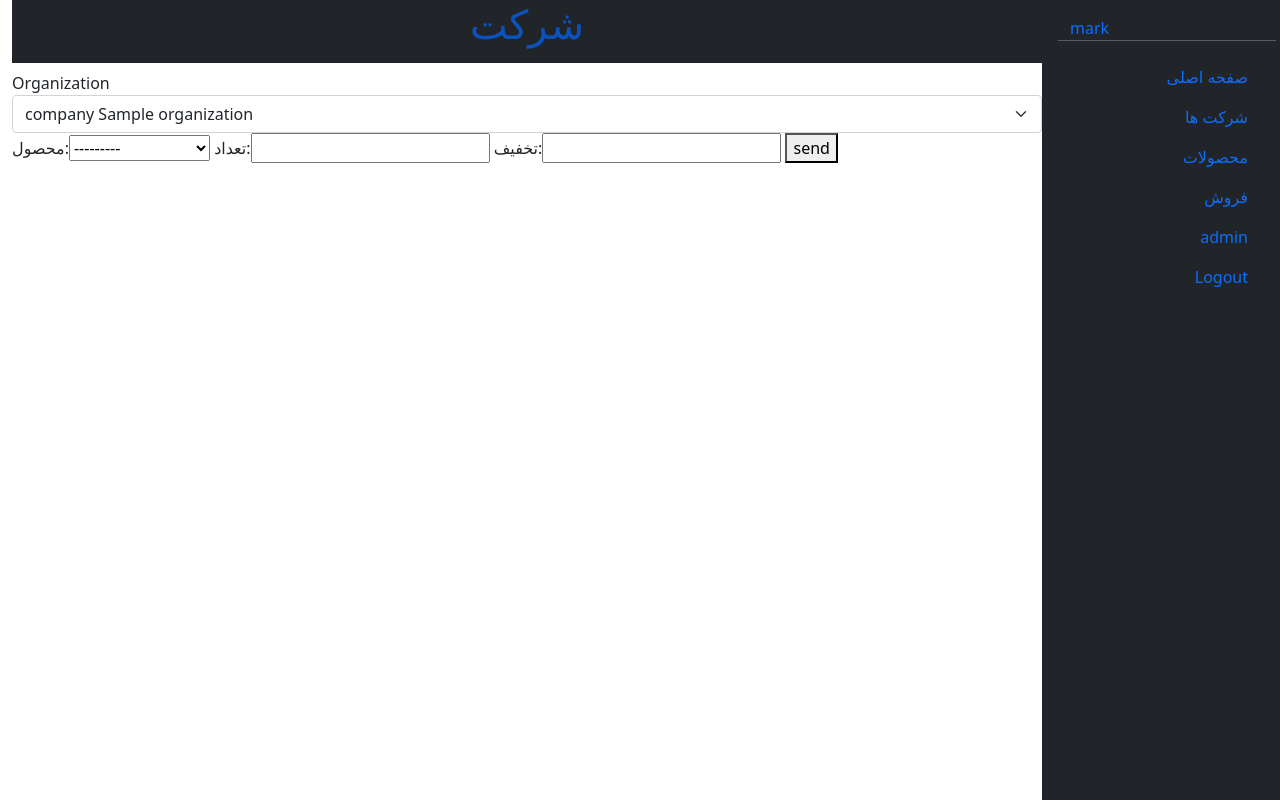
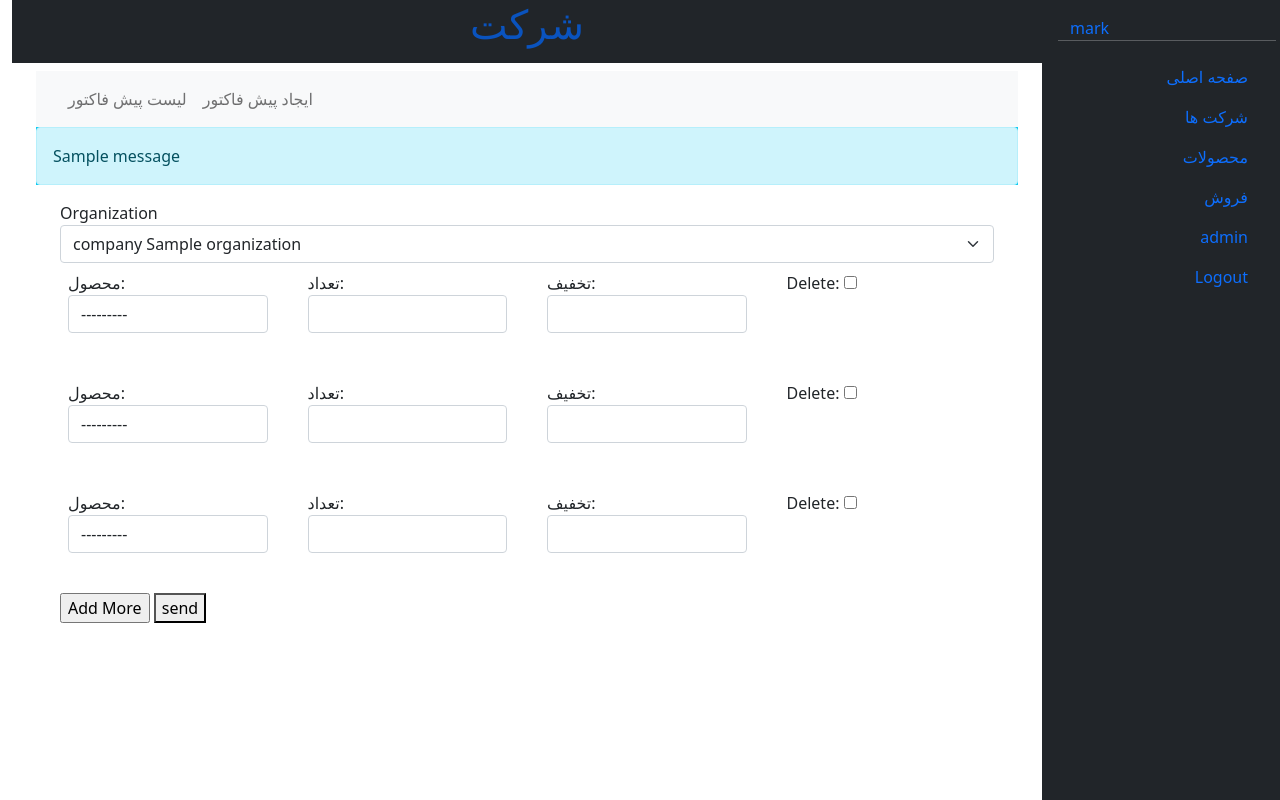
Before and after one commit to sadeghniromand/Sales-Management-, a Django app: page /sale/create/ in a window 1280 px wide. Run offline with Django 3.2, Linux system fonts and the light colour scheme; a user stored in the database is signed in; tables that the repository leaves empty hold one stand-in row (values such as "Sample post"); one stand-in notice (Sample message) is shown; some libraries are stand-ins or nearby versions.

Commit message:
some change for sale

```diff
--- a/crm/crm/settings.py
+++ b/crm/crm/settings.py
@@ -135,7 +135,6 @@
 EMAIL_HOST = config("EMAIL_HOST")
 EMAIL_PORT = config("EMAIL_PORT")
 EMAIL_USE_TLS = config("EMAIL_USE_TLS")
-# EMAIL_USE_TLS = True
 DEFAULT_FORM_EMAIL = config("DEFAULT_FORM_EMAIL")
 SERVER_EMAIL = config("SERVER_EMAIL")
 EMAIL_HOST_USER = config("EMAIL_HOST_USER")
--- a/crm/sale/apiviews.py
+++ /dev/null
@@ -1 +0,0 @@
-from rest_framework.generics import ListCreateAPIView
--- a/crm/sale/templates/bases/sale_base.html
+++ b/crm/sale/templates/bases/sale_base.html
@@ -19,6 +19,16 @@
               {% endif %}
           </div>
         </nav>
+    <div class="bg-info">
+                    {% if messages %}
+                {% for message in messages %}
+                    <div class="alert alert-info alert-dismissible">
+                        {{ message }}
+{#                        <button type="button" data-dismiss="alert" class="close">&times;</button>#}
+                    </div>
+                {% endfor %}
+            {% endif %}
+    </div>
     {% block inbody %}
     {% endblock %}
     </div>
--- a/crm/sale/templates/sale/quote_create.html
+++ b/crm/sale/templates/sale/quote_create.html
@@ -1,5 +1,10 @@
-{% extends 'bases/base.html' %}
-{% block body %}
+{% extends 'bases/sale_base.html' %}
+{% load widget_tweaks %}
+{% block title %}
+    ایجاد پیش فاکتور
+{% endblock %}
+{% block inbody %}
+    <div class="container">
     <form method="post">
         {% csrf_token %}
         <label for="organization">Organization</label>
@@ -11,17 +16,66 @@
                 {% endfor %}
             </optgroup>
         </select>
-{#        {{ quote }}#}
-    {{ formset.management_form }}
-    {% for form in formset %}
-{#        {{ formset.as_ul }}#}
-    {% endfor %}
-    {{ form }}
+{{ formset.management_form }}
+{% for form in formset.forms %}
+    <div class='table'>
+    <table class='no_error'>
+        <div class="row">
+        <div class="col-3 mb-3">
+        <div class="form-group">
+            {{ form.product.label_tag }}
+            {{ form.product|add_class:"form-control" }}
+             </div>
+            </div>
+        <div class="col-3 mb-3">
+        <div class="form-group">
+            {{ form.qty.label_tag }}
+            {{ form.qty|add_class:"form-control" }}
+             </div>
+        </div>
+            <div class="col-3 mb-3">
+        <div class="form-group">
+            {{ form.discount.label_tag }}
+            {{ form.discount|add_class:"form-control" }}
+             </div>
+            </div>
+                       <div class="col-3 mb-3">
+        <div class="form-group">
+            {{ form.DELETE.label_tag }}
+            {{ form.DELETE }}
+             </div>
+            </div>
+            </div>
+{#        {{ form.as_p }}#}
+
+    </table>
+    </div>
+{% endfor %}
+<input type="button" value="Add More" id="add_more">
         <button type="submit">send</button>
     </form>
-
+</div>
 {% endblock %}
 {% block js %}
     <script>
+    $('#add_more').click(function() {
+        cloneMore('div.table:last', 'quoteitem_set');
+    });
+    function cloneMore(selector, type) {
+    var newElement = $(selector).clone(true);
+    var total = $('#id_' + type + '-TOTAL_FORMS').val();
+    newElement.find(':input').each(function() {
+        var name = $(this).attr('name').replace('-' + (total-1) + '-','-' + total + '-');
+        var id = 'id_' + name;
+        $(this).attr({'name': name, 'id': id}).val('').removeAttr('checked');
+    });
+    newElement.find('label').each(function() {
+        var newFor = $(this).attr('for').replace('-' + (total-1) + '-','-' + total + '-');
+        $(this).attr('for', newFor);
+    });
+    total++;
+    $('#id_' + type + '-TOTAL_FORMS').val(total);
+    $(selector).after(newElement);
+}
     </script>
 {% endblock %}
--- a/crm/sale/views.py
+++ b/crm/sale/views.py
@@ -8,7 +8,7 @@
 from django.shortcuts import render, redirect
 from django.urls import reverse_lazy
 from django.views.decorators.http import require_http_methods
-from django.views.generic import ListView, DetailView
+from django.views.generic import ListView, DetailView, UpdateView
 from organization import models as org_model
 from . import models, forms
 from crm import settings
@@ -22,9 +22,9 @@
 
 
 def quote_create(request):
+    """ create quote with quote item"""
     list_organization = org_model.Organization.objects.filter(user=request.user)
-    QuoteFormSet = inlineformset_factory(models.Quote, models.QuoteItem, fields=('product', 'qty', 'discount'),
-                                         max_num=1)
+    QuoteFormSet = inlineformset_factory(models.Quote, models.QuoteItem, fields=('product', 'qty', 'discount'), )
     formset = QuoteFormSet()
 
     form_instance = forms.QuoteItemForm()
@@ -33,30 +33,13 @@
         organization = org_model.Organization.objects.get(pk=request.POST['organization'])
         create_quote_instance = models.Quote.objects.create(user=request.user, organization=organization)
         formset = QuoteFormSet(data=request.POST)
-        # for form in formset:
-            # models.QuoteItem.objects.create(
-            #     quote=create_quote_instance,
-            #     product=form.cleaned_data['product'],
-            #     qty=form.cleaned_data['qty'],
-            #     discount=form.cleaned_data['discount'],
-            #     price=form.cleaned_data['product'].price
-            # )
-            # a = 2
-            # price = form.instance.product
-            # form.instance.quote = create_quote_instance
-            # form.instance.price = price.price
-            # form.save()
-
-        quote_item_instance = forms.QuoteItemForm(data=request.POST)
-        organization = org_model.Organization.objects.get(pk=request.POST.get('organization'))
-        quote_instance = models.Quote.objects.create(user=request.user, organization=organization)
-        models.QuoteItem.objects.create(
-            quote=quote_instance,
-            product=quote_item_instance.cleaned_data["product"],
-            qty=quote_item_instance.cleaned_data['qty'],
-            discount=quote_item_instance.cleaned_data['discount'],
-            price=quote_item_instance.cleaned_data["product"].price
-        )
+        if formset.is_valid():
+            for form in formset:
+                if form.has_changed():
+                    form.save(commit=False)
+                    form.instance.quote = create_quote_instance
+                    form.instance.price = form.instance.product.price
+                    form.save()
         return redirect('sale:create-quote')
 
     return render(request, template_name='sale/quote_create.html',
@@ -64,8 +47,10 @@
 
 
 class QuoteListView(LoginRequiredMixin, ListView):
+    """ list quote """
     model = models.Quote
     context_object_name = 'object'
+    paginate_by = 10
 
     def get_queryset(self):
         qs = super().get_queryset()
@@ -79,7 +64,12 @@
     model = models.Quote
 
 
+class QuoteUpdateView(LoginRequiredMixin, UpdateView):
+    model = models.Quote
+
+
 class PrintQuoteDetailView(LoginRequiredMixin, DetailView):
+    """ create pdf of quote"""
     model = models.Quote
 
     def get(self, request, *args, **kwargs):
@@ -90,32 +80,25 @@
         return response
 
 
-def send_email(body, sender, email):
-    """
-    task for send email
-    """
-    try:
-        send_mail(_('فاکتور سفارش شما'), body, settings.EMAIL_HOST_USER, [email], fail_silently=False)
-        models.EmailHistory.objects.create(creator=get_user_model().objects.get(username=sender), email=email,
-                                           success=True)
-        return 'Email send successfully.'
-    except:
-        models.EmailHistory.objects.create(creator=get_user_model().objects.get(username=sender), email=email,
-                                           success=False)
-        return 'Email send failed.'
-
-
 @require_http_methods(["GET"])
 @login_required
 def send_email_view(request, pk):
+    """ send quote email """
     quote = models.Quote.objects.get(pk=pk, user=request.user)
+    # check quote owner send email
     if quote:
         body = render_to_string('sale/email_quote.txt', {'object': quote})
-        # body = 'test'
         email = quote.organization.email
         sender = request.user.username
-        send_email(body, sender, email)
-        messages.success(request, _('Send email request saved successfully.'))
+        try:
+            send_mail(_('فاکتور سفارش شما'), body, settings.EMAIL_HOST_USER, [email], fail_silently=False)
+            models.EmailHistory.objects.create(creator=get_user_model().objects.get(username=sender), email=email,
+                                               success=True)
+            messages.success(request, _('ایمل با موفقیت ارسال شد'))
+        except:
+            models.EmailHistory.objects.create(creator=get_user_model().objects.get(username=sender), email=email,
+                                               success=False)
+            messages.success(request, _('ارسال ایمل با خطا مواجه شد'))
         return redirect(reverse_lazy('sale:list-quote'))
     else:
         messages.error(request, _('Permission denied.'))
```
Also changed, not shown: crm/sale/serializer.py (+0 -7 lines), crm/sale/templates/sale/quote_detail.html (+7 -0 lines), crm/sale/templates/sale/quote_list.html (+8 -1 lines).
